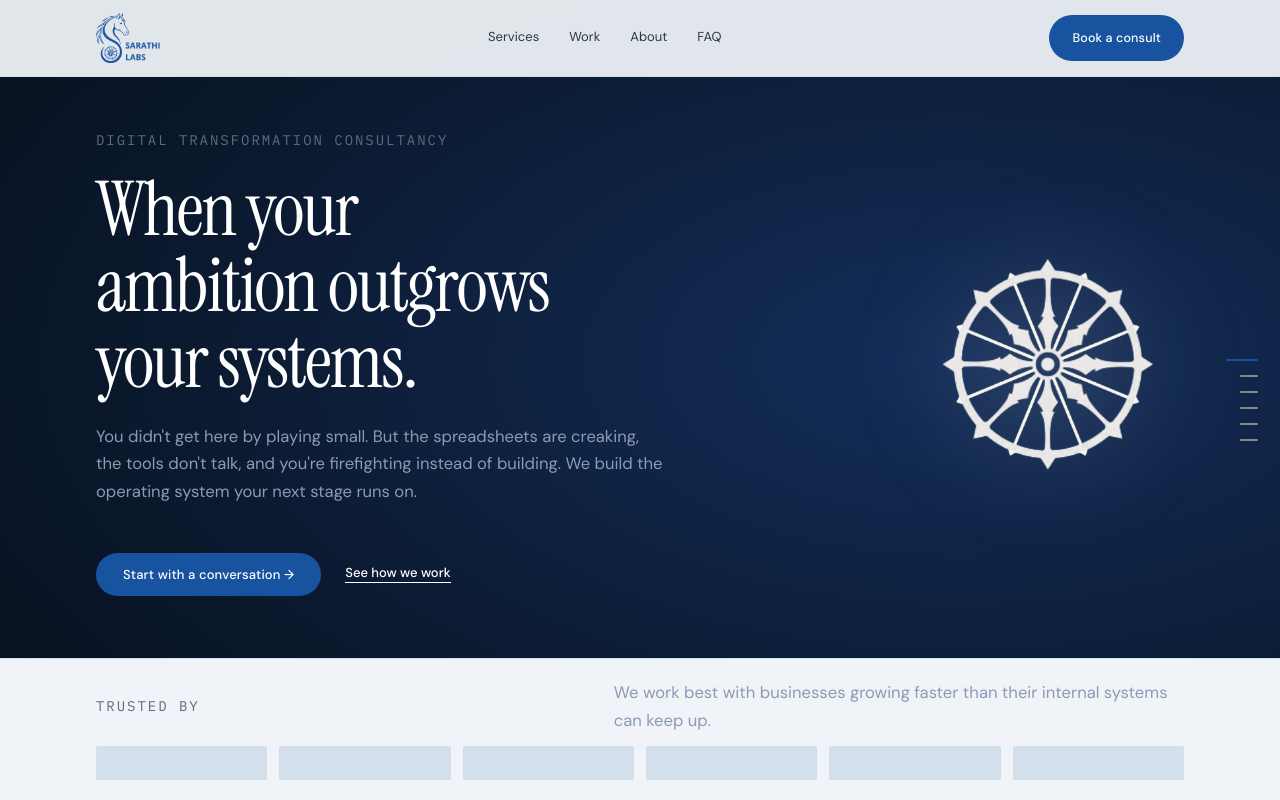
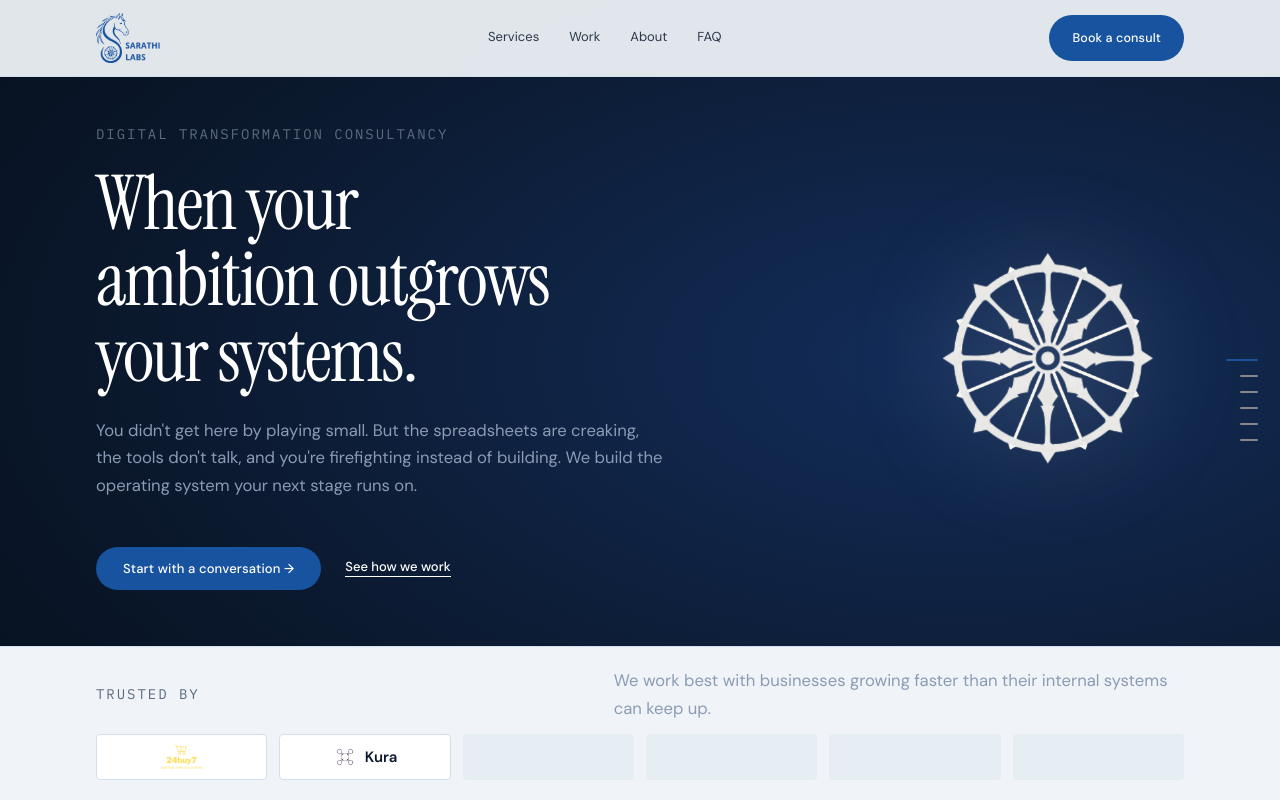
Before and after one commit to sarathi-labs/website, a React (Vite) app: page / in a window 1280 px wide. Shown: the top 800 px of the page. Built offline with nearby package versions, Linux system fonts and the light colour scheme; no server answers; a web font is replaced by a local one.

Commit message:
feat: add 24buy7 and Kura logos to trusted by section

```diff
--- a/src/index.css
+++ b/src/index.css
@@ -423,8 +423,16 @@ p:last-child{margin-bottom:0}
 .proof-row{display:flex;align-items:center;justify-content:space-between;gap:var(--s1);flex-wrap:wrap}
 .proof .label{margin:0}
 .proof-note{font-size:13px;color:var(--muted);margin:0}
-.proof-logos{display:grid;grid-template-columns:repeat(6,1fr);gap:12px;width:100%}
-.proof-slot{height:34px;background:var(--slot);border-radius:2px}
+.proof-logos{display:grid;grid-template-columns:repeat(6,1fr);gap:12px;width:100%;align-items:stretch}
+.proof-slot{height:46px;background:var(--paper-3);border:1px solid var(--rule);border-radius:4px;display:flex;align-items:center;justify-content:center;padding:4px 12px;text-decoration:none;position:relative;transition:border-color .25s var(--ease),transform .25s var(--ease),box-shadow .25s var(--ease)}
+.proof-slot--logo{cursor:pointer}
+.proof-slot--logo:hover{border-color:var(--rule-strong);transform:translateY(-2px);box-shadow:0 4px 12px rgba(11,25,46,0.06)}
+.proof-slot--placeholder{background:var(--slot);opacity:0.35;border:1px dashed var(--rule)}
+.proof-logo-img{max-height:34px;max-width:100%;width:auto;object-fit:contain;mix-blend-mode:multiply;transition:opacity .2s var(--ease)}
+.proof-logo-lockup{display:flex;align-items:center;justify-content:center;gap:8px;user-select:none}
+.proof-logo-icon{height:24px;width:24px;object-fit:contain}
+.proof-logo-text{font-family:"DM Sans",sans-serif;font-size:15px;font-weight:600;letter-spacing:-0.01em;color:var(--text);line-height:1}
+
 
 /* ==========================================================================
    6. LAYOUT PRIMITIVES
@@ -1577,6 +1585,7 @@ html.intro-lock,html.intro-lock body{overflow:hidden!important;height:100%}
   .case{padding:22px 20px}
   .footer-grid{grid-template-columns:1fr}
   .proof-logos{grid-template-columns:repeat(2,1fr)}
+  .proof-slot--placeholder{display:none}
   .work-hero-stats{grid-template-columns:1fr}
   .panel-deliverables{grid-template-columns:1fr}
   .reassure-body{flex-direction:column;align-items:flex-start;gap:4px}
--- a/src/pages/Home.jsx
+++ b/src/pages/Home.jsx
@@ -109,8 +109,41 @@ export default function Home() {
               </p>
             </div>
             <div className="proof-logos">
-              {Array.from({ length: 6 }).map((_, i) => (
-                <span className="proof-slot" key={i} />
+              <a
+                href="https://24buy7.net/"
+                target="_blank"
+                rel="noopener noreferrer"
+                className="proof-slot proof-slot--logo"
+                title="24buy7 — Quick Buying Solutions"
+                aria-label="24buy7 website"
+              >
+                <img
+                  src="/assets/logo-24buy7.png"
+                  alt="24buy7 logo"
+                  className="proof-logo-img proof-logo-img--24buy7"
+                />
+              </a>
+
+              <a
+                href="https://kura-finance.com/"
+                target="_blank"
+                rel="noopener noreferrer"
+                className="proof-slot proof-slot--logo"
+                title="Kura — Modern Finance, Redesigned"
+                aria-label="Kura Finance website"
+              >
+                <div className="proof-logo-lockup">
+                  <img
+                    src="/assets/logo-kura.webp"
+                    alt="Kura logo"
+                    className="proof-logo-icon"
+                  />
+                  <span className="proof-logo-text">Kura</span>
+                </div>
+              </a>
+
+              {Array.from({ length: 4 }).map((_, i) => (
+                <span className="proof-slot proof-slot--placeholder" key={i} />
               ))}
             </div>
           </div>
```
Also changed, not shown: public/assets/logo-24buy7.png (added), public/assets/logo-kura.webp (added).
